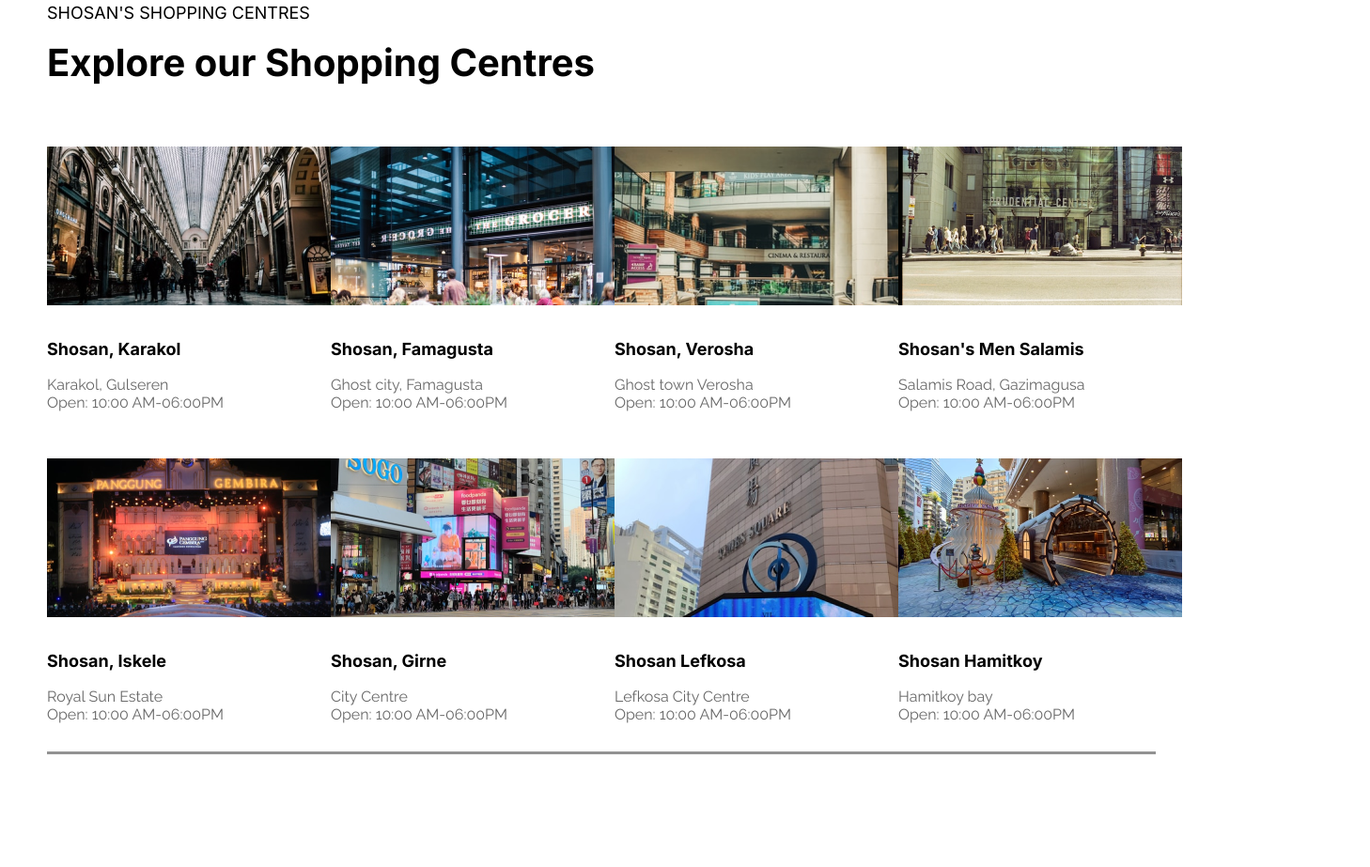
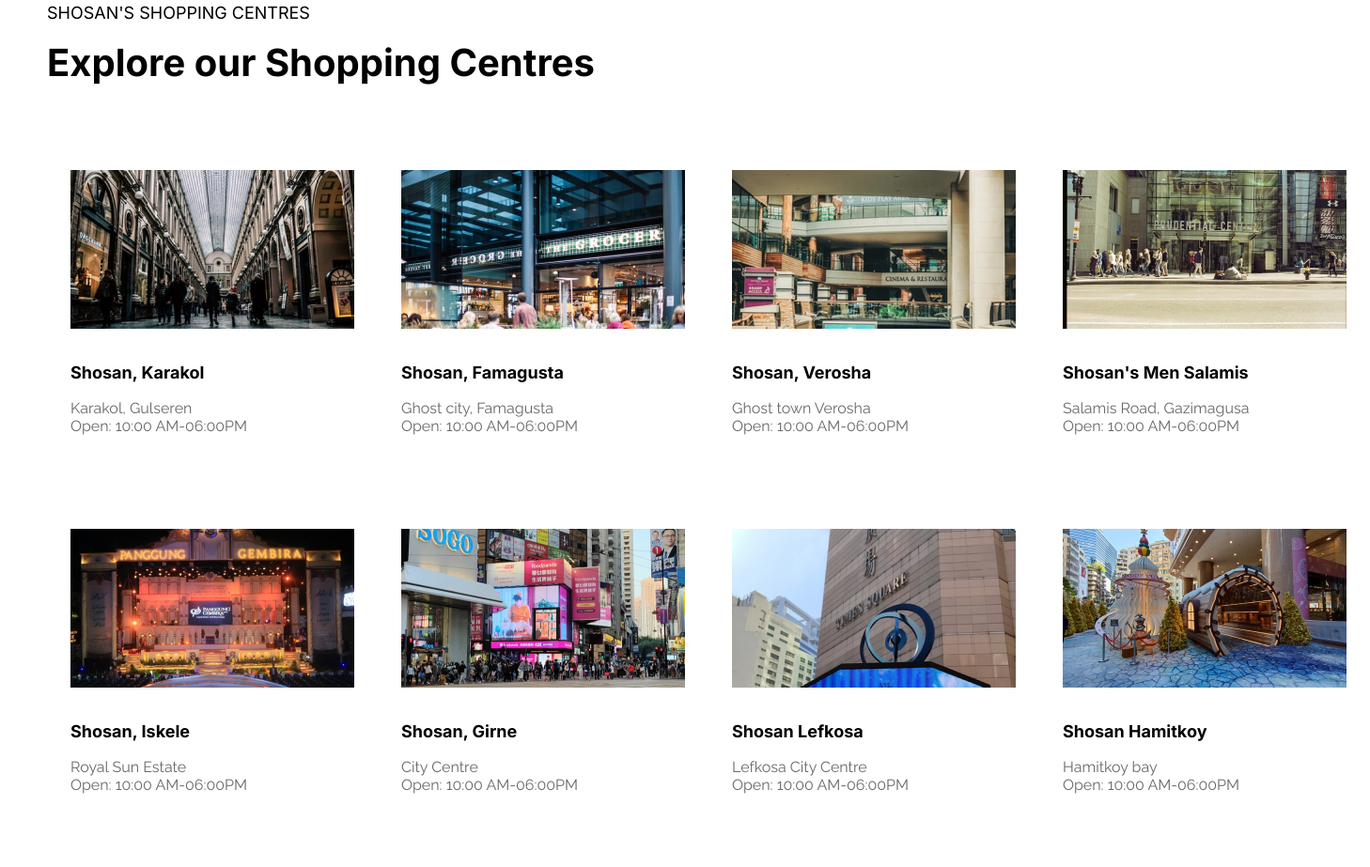
Before and after one commit to steve-franc/shosan, a plain HTML site: page Macy's/index.html in a window 1280 px wide. Shown: the part 2667-3590 px from the top of the page at 94% size, 1458 px wide, since content can reach past the window. Drawn offline with Linux system fonts and the light colour scheme.

Commit message:
Add files via upload

```diff
--- a/Macy's/index.html
+++ b/Macy's/index.html
@@ -156,7 +156,7 @@
         <p class="sign">Shosan's shopping centres</p>
         <h3>Explore our Shopping Centres</h3>
 
-
+        <div class="flex-this">
             <div class="shopping-centre-contain-above">
 
                 <div class="centre-container">
@@ -175,6 +175,12 @@
                         </p>
                 </div>
 
+
+            </div>
+
+
+            <div class="shopping-centre-contain-above">
+
                 <div class="centre-container">
                     <img src="Rectangle 4-3.png" class="shopping-centre-photos">
                     <h5 class="centres-title">Shosan, Verosha</h5>
@@ -191,10 +197,12 @@
                         </p>
                 </div>
 
+
+            </div>
         </div>
 
-
-        <div class="shopping-centre-contain-below">
+        <div class="flex-this">
+            <div class="shopping-centre-contain-above">
 
                 <div class="centre-container">
                     <img src="Rectangle 4-8.png" class="shopping-centre-photos">
@@ -211,6 +219,11 @@
                         Open: 10:00 AM-06:00PM
                         </p>
                 </div>
+
+
+            </div>
+
+            <div class="shopping-centre-contain-above">
 
                 <div class="centre-container">
                     <img src="Rectangle 4-6.png" class="shopping-centre-photos">
@@ -229,6 +242,12 @@
                 </div>
 
             </div>
+
+
+
+            </div>
+
+
 
 
 
--- a/Macy's/main.css
+++ b/Macy's/main.css
@@ -277,11 +277,9 @@
     justify-content: space-between;
 }
 
-.flex-this-too{
-    display: flex;
-    justify-content: space-around;
+.centre-container{
+    padding: 25px;
 }
-
 
 .other-centres{
     padding: 0 50px 120px 50px ;
@@ -307,12 +305,6 @@
     padding: 32px 0px 18px 0px;
 }
 
-
-.shopping-centre-contain-below{
-    display: flex;
-    justify-content: space-between;
-
-}
 
 .shopping-centre-contain-above{
     display: flex;
```
Lines whose indentation alone changed are shown as unchanged.
